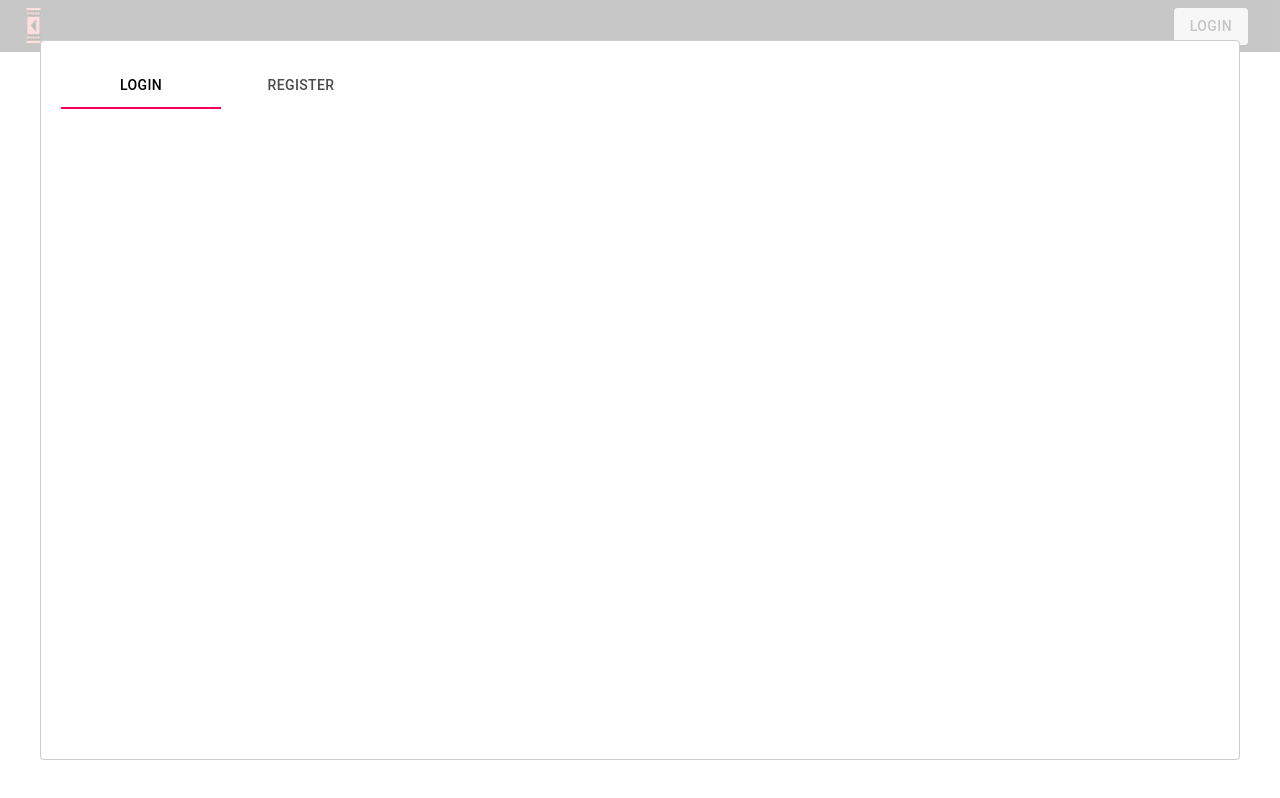
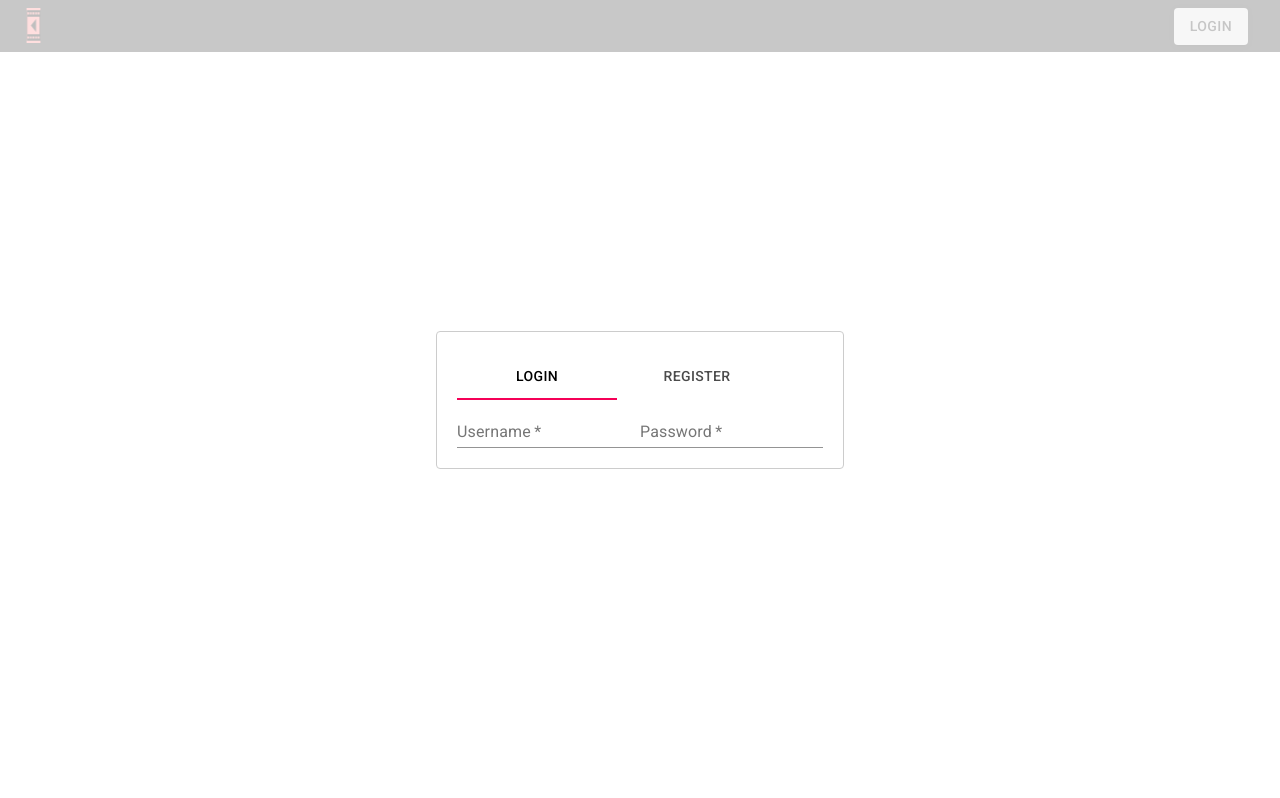
Before and after one commit to sarma-akondi/react-movies-app, a React (Create React App) app: page / in a window 1280 px wide. Both pictures are taken after a click on the button "LOGIN". Built offline with nearby package versions, Linux system fonts and the light colour scheme.

Commit message:
Added username and password inside Login form

```diff
--- a/package.json
+++ b/package.json
@@ -10,7 +10,8 @@
     "react": "^16.13.1",
     "react-dom": "^16.13.1",
     "react-modal": "^3.11.2",
-    "react-scripts": "3.4.3"
+    "react-scripts": "3.4.3",
+    "typeface-roboto": "0.0.75"
   },
   "scripts": {
     "start": "react-scripts start",
--- a/src/common/header/Header.js
+++ b/src/common/header/Header.js
@@ -5,6 +5,29 @@ import logo from '../../assets/logo.svg';
 import Modal from 'react-modal';
 import Tabs from '@material-ui/core/Tabs';
 import Tab from '@material-ui/core/Tab';
+import Typography from '@material-ui/core/Typography';
+import FormControl from '@material-ui/core/FormControl';
+import InputLabel from '@material-ui/core/InputLabel';
+import Input from '@material-ui/core/Input';
+
+const customStyles = {
+    content: {
+        top: '50%',
+        left: '50%',
+        right: 'auto',
+        bottom: 'auto',
+        marginRight: '-50%',
+        transform: 'translate(-50%, -50%)'
+    }
+}
+
+const Tabcontainer = function (props) {
+    return (
+        <Typography component="div" style={{ padding: 0 }}>
+            {props.children}
+        </Typography>
+    )
+}
 
 class Header extends Component {
 
@@ -25,7 +48,7 @@ class Header extends Component {
     }
 
     tabChangeHanlder = (event, value) => {
-        this.setState({value})
+        this.setState({ value })
     }
 
     render() {
@@ -38,11 +61,25 @@ class Header extends Component {
                     </div>
                 </header>
 
-                <Modal ariaHideApp={false} isOpen={this.state.modalIsOpen} contentLabel="Login" onRequestClose={this.closeModalHandler}>
+                <Modal ariaHideApp={false}
+                    isOpen={this.state.modalIsOpen}
+                    contentLabel="Login"
+                    onRequestClose={this.closeModalHandler}
+                    style={customStyles}>
                     <Tabs value={this.state.value} onChange={this.tabChangeHanlder}>
                         <Tab label="Login" />
                         <Tab label="Register" />
                     </Tabs>
+                    <Tabcontainer>
+                        <FormControl required>
+                            <InputLabel htmlFor="username">Username</InputLabel>
+                            <Input id="username" type="text"></Input>
+                        </FormControl>
+                        <FormControl required>
+                            <InputLabel htmlFor="password">Password</InputLabel>
+                            <Input id="password" type="password"></Input>
+                        </FormControl>
+                    </Tabcontainer>
                 </Modal>
             </div>
         )
--- a/src/index.js
+++ b/src/index.js
@@ -1,6 +1,7 @@
 import React from 'react';
 import ReactDOM from 'react-dom';
 import './index.css';
+import 'typeface-roboto';
 import * as serviceWorker from './serviceWorker';
 import Home from './screens/home/Home';
 
```
Also changed, not shown: 1 other file (tests, documents, lock files or other folders).
